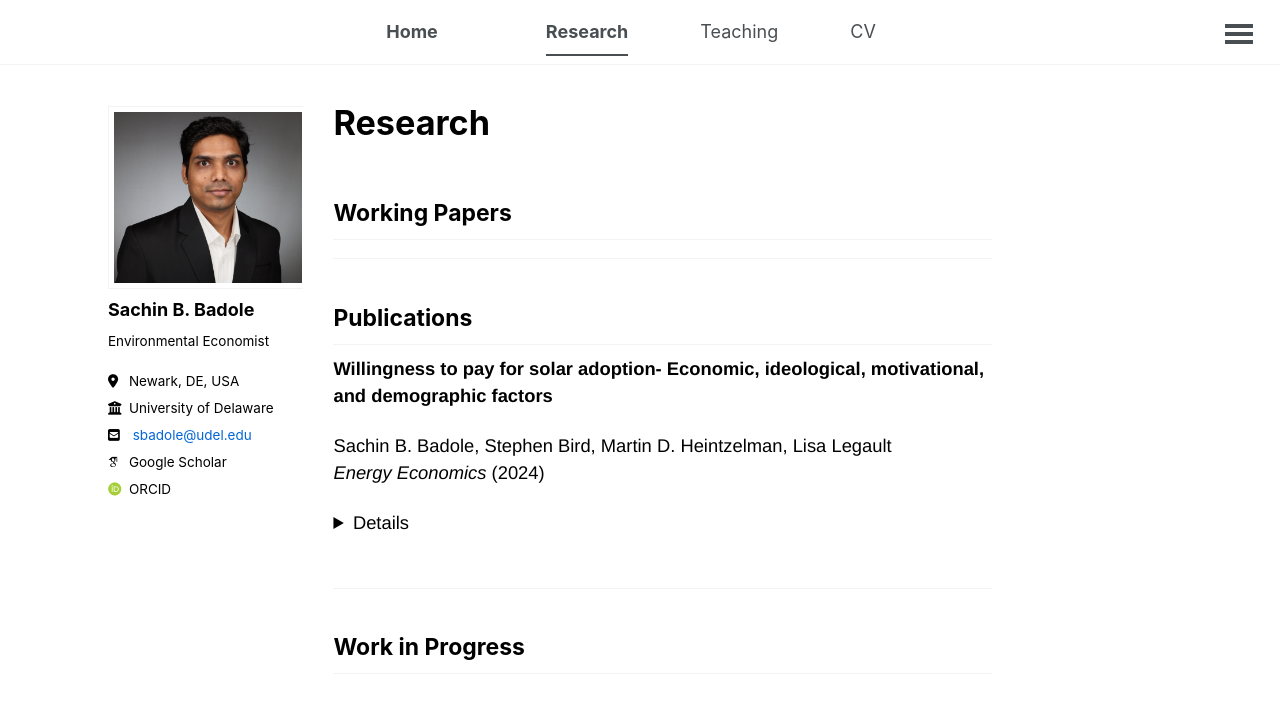
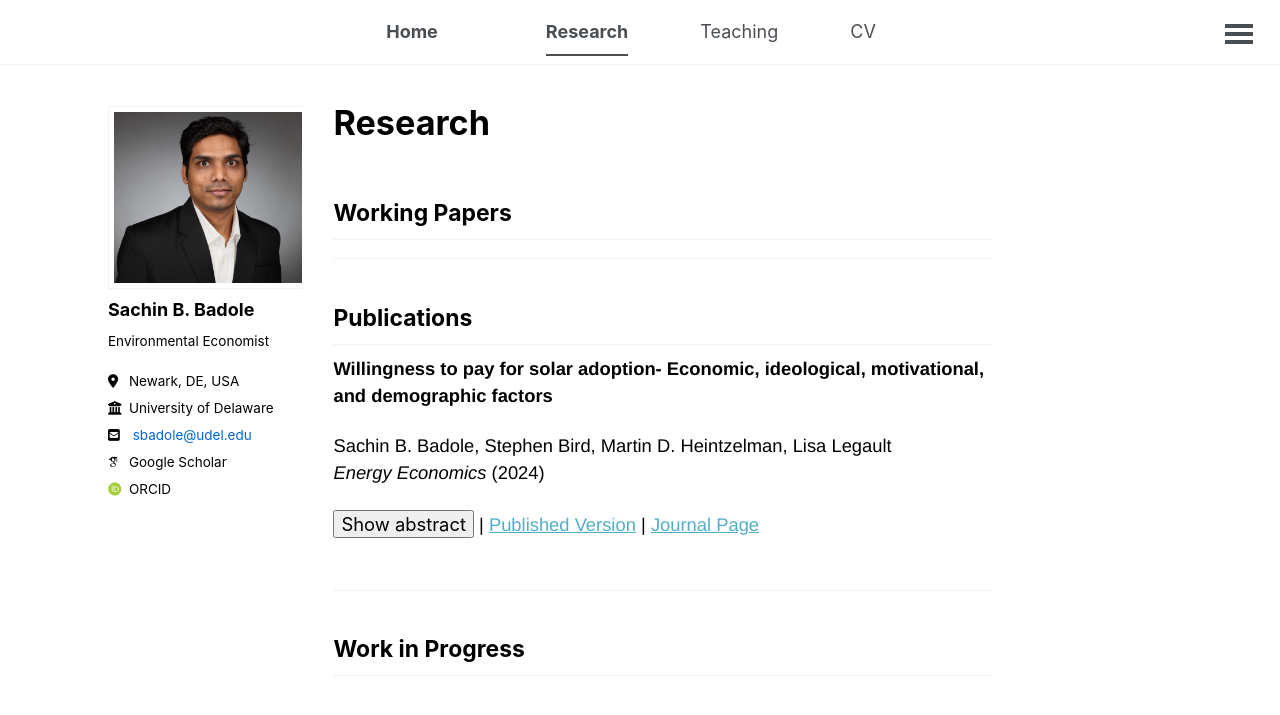
Before and after one commit to sachin-b-badole/sachin-b-badole.github.io, a Jekyll site: the page built from _pages/research.md, in a window 1280 px wide. Shown: the top 715 px of the page. Built offline with Jekyll 4.4.1, drawn with Linux system fonts in a browser that asks for light colours; some web fonts are replaced.

Commit message:
Update research.md

```diff
--- a/_pages/research.md
+++ b/_pages/research.md
@@ -38,24 +38,19 @@ classes: wide
 {{ p.authors | join: ", " }}
 {% if p.journal %}_{{ p.journal }}_ ({{ p.year }}){% endif %}
 
-<details class="paper-toggle">
-  <div class="paper">
-    <!-- toggle -->
-    <label class="toggle-abs">Show abstract</label>
+<div class="paper-actions">
+  <button class="toggle-abstract">Show abstract</button>
+  <span class="sep">|</span>
+  <a href="PUBLISHED_LINK" target="_blank">Published Version</a>
+  <span class="sep">|</span>
+  <a href="JOURNAL_LINK" target="_blank">Journal Page</a>
+</div>
 
-    <!-- links -->
-    <span class="paper-links">
-      | <a href="https://example.com/published" target="_blank">Published Version</a>
-      | <a href="https://example.com/journal" target="_blank">Journal Page</a>
-    </span>
+<div class="paper-abstract" style="display:none;">
+  <!-- your abstract here -->
+  Residential solar energy installations are a critical component ...
+</div>
 
-    <!-- abstract -->
-    <div class="abstract" style="display:none;">
-      Residential solar energy installations are a critical component of the energy transition...
-      <!-- entire abstract here -->
-    </div>
-  </div>
-</details>
 
 
 <br>
```
